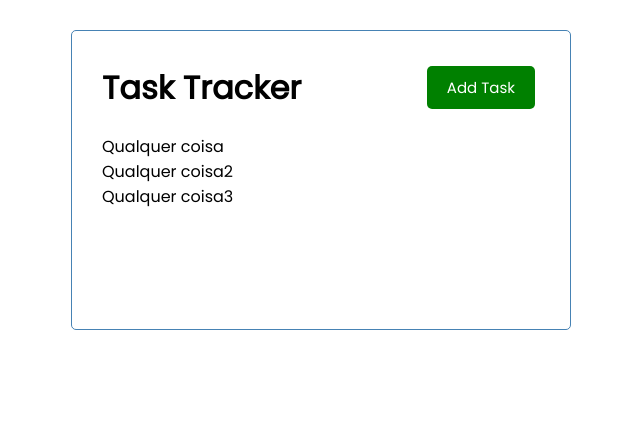
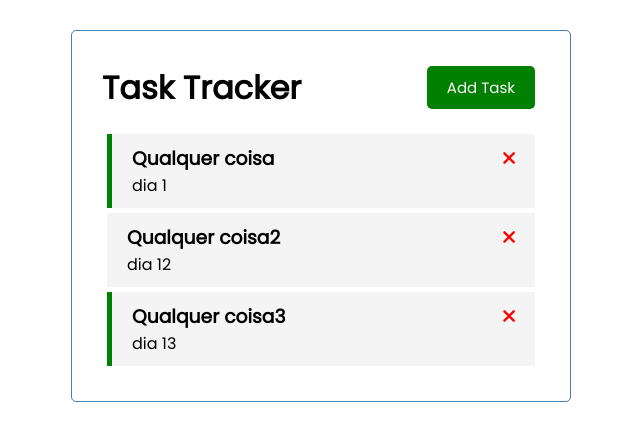
Before and after one commit to andreenakashima/task-list, a Vue app: page / in a window 1280 px wide. Shown: the top 440 px of the page, without its empty margins (319-959 px from the left). Built offline with nearby package versions, Linux system fonts and the light colour scheme.

Commit message:
Adicionado estilos para cada task

```diff
--- a/public/index.html
+++ b/public/index.html
@@ -4,6 +4,7 @@
     <meta charset="utf-8">
     <meta http-equiv="X-UA-Compatible" content="IE=edge">
     <meta name="viewport" content="width=device-width,initial-scale=1.0">
+    <link rel="stylesheet" href="https://cdnjs.cloudflare.com/ajax/libs/font-awesome/6.1.1/css/all.min.css" integrity="sha512-KfkfwYDsLkIlwQp6LFnl8zNdLGxu9YAA1QvwINks4PhcElQSvqcyVLLD9aMhXd13uQjoXtEKNosOWaZqXgel0g==" crossorigin="anonymous" referrerpolicy="no-referrer" />
     <link rel="icon" href="<%= BASE_URL %>favicon.ico">
     <title><%= htmlWebpackPlugin.options.title %></title>
   </head>
--- a/src/App.vue
+++ b/src/App.vue
@@ -32,7 +32,7 @@
         id: 2,
         text: 'Qualquer coisa2',
         day: 'dia 12',
-        reminder: true
+        reminder: false
       },
       {
         id: 3,
--- /dev/null
+++ b/src/components/Task.vue
@@ -0,0 +1,40 @@
+<template>
+    <div :class="[task.reminder ? 'reminder' : '', 'task']">
+        <h3>
+            {{ task.text }}
+            <i class="fas fa-times"></i>
+        </h3>
+        <p>{{ task.day }}</p>
+    </div>
+</template>
+
+<script>
+
+export default {
+    name: 'Task',
+    props: {
+        task: Object
+    }
+}
+
+</script>
+
+<style scoped>
+.fas {
+  color: red;
+}
+.task {
+  background: #f4f4f4;
+  margin: 5px;
+  padding: 10px 20px;
+  cursor: pointer;
+}
+.task.reminder {
+  border-left: 5px solid green;
+}
+.task h3 {
+  display: flex;
+  align-items: center;
+  justify-content: space-between;
+}
+</style>
--- a/src/components/Tasks.vue
+++ b/src/components/Tasks.vue
@@ -1,12 +1,21 @@
 <template>
-    <div v-for="task in tasks">{{ task.text }}</div>
+    <div v-for="task in tasks" :key="task.id">
+        <Task :task="task" />
+    </div>
 </template>
 
 <script>
-    export default {
-        name: 'Tasks',
-        props: {
-            tasks: Array
-        }
+
+import Task from './Task';
+
+export default {
+    name: 'Tasks',
+    props: {
+        tasks: Array
+    },
+    components: {
+        Task
     }
+}
+
 </script>
```
